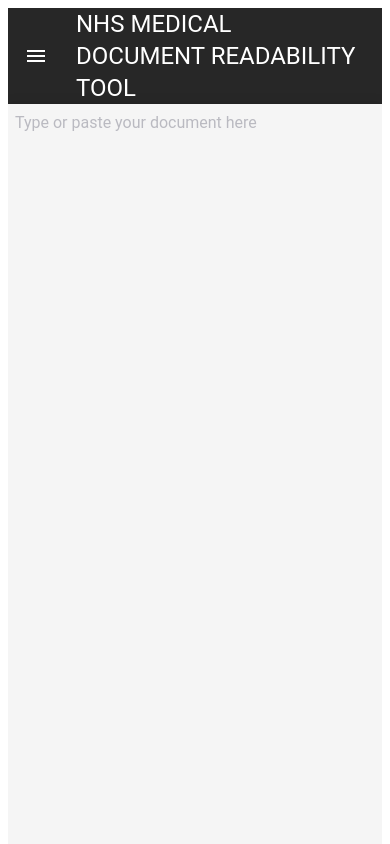
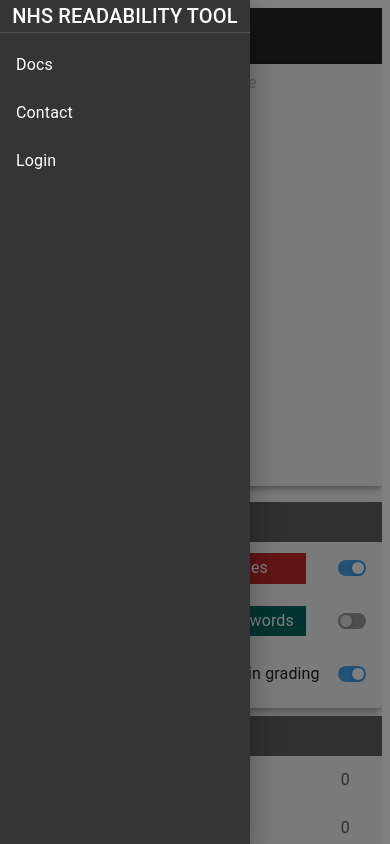
Before and after one commit to NewcastleRSE/nhs_readability_react, a React (Create React App) app: page / in a window 390 px wide. Both pictures are taken after a click on the button "menu". Shown: the top 844 px of the page. Built offline with nearby package versions, Linux system fonts and the light colour scheme.

Commit message:
Responsive layout now works

```diff
--- a/src/assets/css/App.css
+++ b/src/assets/css/App.css
@@ -1,17 +1,27 @@
 html, body {
-    height: 100%;
-    overflow: hidden;
+    overflow: auto;
 }
 
 div.DraftEditor-root {
     border: none;
     background-color: #f5f5f5;  /* Material grey[100] */
     color: black;
-    height: calc(100vh - 100px);
     overflow-y: auto;
     width: 100%;
     line-height: 2em;
     font-family: "Roboto","Helvetica","Arial",sans-serif;
+}
+
+@media screen and (min-width: 900px) {
+    div.DraftEditor-root {
+        height: calc(100vh - 100px);
+    }
+}
+
+@media screen and (max-width: 899px) {
+    div.DraftEditor-root {
+        height: calc(50vh);
+    }
 }
 
 div.DraftEditor-editorContainer,
@@ -59,7 +69,7 @@
     border-right-color: #0185c7 !important;
 }
 
-/* Teal tippy theme for PRSIM words */
+/* Teal tippy theme for PRISM words */
 .tippy-box[data-theme~='teal'] {
     background-color: #00695c !important;
     font-family: Arial, Helvetica, sans-serif;
--- a/src/components/NavigationBar.js
+++ b/src/components/NavigationBar.js
@@ -5,6 +5,12 @@
 import Link from '@mui/material/Link';
 import Button from '@mui/material/Button';
 import IconButton from '@mui/material/IconButton';
+import Drawer from '@mui/material/Drawer';
+import Divider from '@mui/material/Divider';
+import List from '@mui/material/List';
+import ListItem from '@mui/material/ListItem';
+import ListItemButton from '@mui/material/ListItemButton';
+import ListItemText from '@mui/material/ListItemText';
 import MenuIcon from '@mui/icons-material/Menu';
 
 const pages = [
@@ -25,7 +31,21 @@
     }
 ];
 
+const drawerWidth = 250;
+
 export default class NavigationBar extends React.Component {
+
+    constructor(props) {
+        super(props);
+        this.state = {
+            mobileOpen: false
+        };
+    }
+
+    handleDrawerToggle() {
+        this.setState({ mobileOpen: !this.state.mobileOpen });
+    };
+
     render() {
         return (
             <Box sx={{ flexGrow: 1 }}>
@@ -36,7 +56,8 @@
                             edge="start"
                             color="inherit"
                             aria-label="menu"
-                            sx={{ mr: 2 }}
+                            onClick={this.handleDrawerToggle.bind(this)}
+                            sx={{ mr: 2, display: { sm: 'none' } }}
                         >
                             <MenuIcon />
                         </IconButton>
@@ -48,11 +69,15 @@
                             sx={{
                                 flexGrow: 1,
                                 textTransform: "uppercase",
-                                textDecoration: "none"
+                                textDecoration: "none",
+                                display: {
+                                    xs: 'none',
+                                    sm: 'block'
+                                }
                             }}>
                             NHS Medical Document Readability Tool
                         </Link>
-                        <Box sx={{ display: { xs: 'none', md: 'flex' } }}>
+                        <Box sx={{ display: { xs: 'none', md: 'flex', sm: 'flex' } }}>
                             { pages.map((page) => (
                                 <Button
                                     key={page.key}
@@ -75,6 +100,45 @@
                         </Box>
                     </Toolbar>
                 </AppBar>
+                <Box component="nav">
+                    <Drawer
+                        variant="temporary"
+                        open={this.state.mobileOpen}
+                        onClose={this.handleDrawerToggle.bind(this)}
+                        ModalProps={{
+                            keepMounted: true, /* Better open performance on mobile */
+                        }}
+                        sx={{
+                            display: { xs: 'block', sm: 'none' },
+                            '& .MuiDrawer-paper': { boxSizing: 'border-box', width: drawerWidth },
+                        }}
+                    >
+                        <Box onClick={this.handleDrawerToggle.bind(this)} sx={{ textAlign: 'center' }}>
+                            <Link
+                                variant="h6"
+                                href="#"
+                                color="inherit"
+                                nowrap="true"
+                                sx={{
+                                    textTransform: "uppercase",
+                                    textDecoration: "none",
+
+                                }}>
+                                NHS Readability Tool
+                            </Link>
+                            <Divider />
+                            <List>
+                                {pages.map((page) => (
+                                <ListItem key={page.key} disablePadding>
+                                    <ListItemButton sx={{ textAlign: 'left' }}>
+                                        <ListItemText primary={page.key} title={page.title} />
+                                    </ListItemButton>
+                                </ListItem>
+                                ))}
+                            </List>
+                        </Box>
+                    </Drawer>
+                </Box>
             </Box>
         );
     }
```
